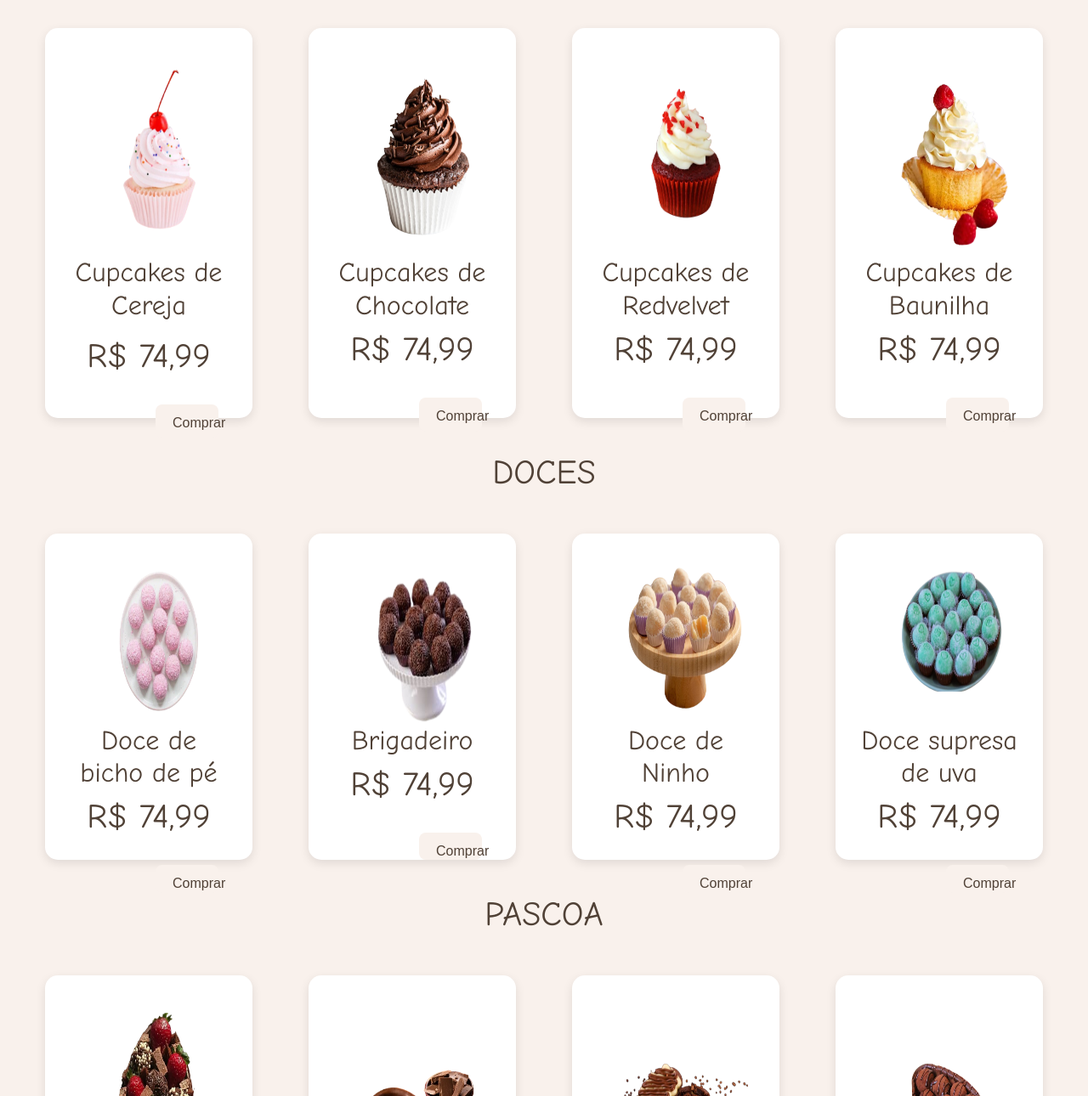
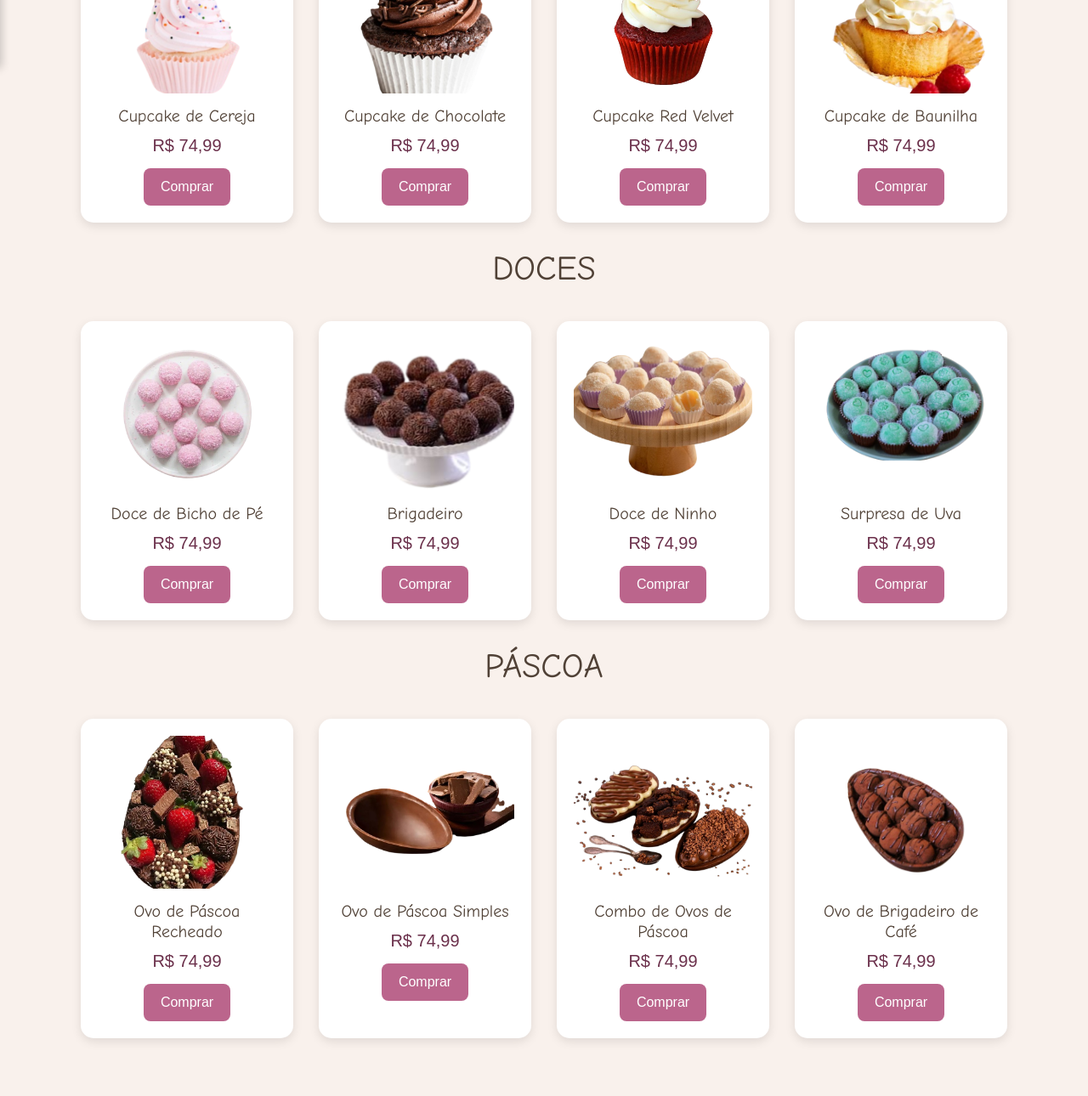
Before and after one commit to RBS4ntos/23-04-2025-confeitaria, a website: page delivery.html in a window 1280 px wide. Shown: the part 720-2010 px from the top of the page at 85% size. Drawn offline with nearby package versions, Linux system fonts and the light colour scheme.

Commit message:
Update delivery.html

```diff
--- a/delivery.html
+++ b/delivery.html
@@ -1,8 +1,8 @@
 <!DOCTYPE html>
 <html lang="en">
 <head>
-    <meta charset="UTF-8">
-    <meta name="viewport" content="width=device-width, initial-scale=1.0">
+  	<meta charset="UTF-8" />
+	<meta name="viewport" content="width=device-width, initial-scale=1.0"/>
 	<title>Cardápio</title>
 	<link rel="stylesheet" href="./bootstrap-5.3.3-dist/css/bootstrap.css">
 	<link rel="stylesheet" href="https://cdnjs.cloudflare.com/ajax/libs/font-awesome/6.5.0/css/all.min.css">
@@ -15,6 +15,12 @@
 			background-color: #F9F1EC;
 		}
 
+		body.menu-aberto {
+			overflow: hidden;
+			position: fixed;
+			width: 100%;
+		}
+
 		.texto {
 			font-family: 'Comic Sans MS', cursive, sans-serif;
 			text-align: center;
@@ -23,16 +29,21 @@
 
 		.sidebar {
 			height: 100%;
-            width: 0;
+			width: 250px;
 			position: fixed;
 			top: 0;
 			left: 0;
 			background-color: #fff0f6;
 			overflow-x: hidden;
-            transition: 0.5s;
-            padding-top: 60px;
+			transition: transform 0.4s ease;
+			transform: translateX(-100%);
 			z-index: 1100;
 			box-shadow: 2px 0 10px rgba(0, 0, 0, 0.2);
+			padding-top: 60px;
+		}
+
+		.sidebar.aberta {
+			transform: translateX(0);
 		}
 
 		.sidebar a {
@@ -42,7 +53,7 @@
 			font-size: 18px;
 			color: #b03b6f;
 			display: block;
-            transition: 0.3s;
+			transition: background 0.3s;
 		}
 
 		.sidebar a:hover {
@@ -86,60 +97,61 @@
 			color: #fff;
 		}
 
-        .menu-header {
-            background-color: #F9F1EC;
-            padding: 10px 0;
-            text-align: center;
+		.cards-container {
+			display: flex;
+			flex-wrap: wrap;
+			justify-content: center;
+			gap: 30px;
+			padding: 30px 10px;
 		}
 
-        section button {
+		.card-produto {
+			background-color: #fff;
+			width: 250px;
+			border-radius: 15px;
+			box-shadow: 0 4px 12px rgba(0, 0, 0, 0.1);
+			transition: transform 0.3s;
+			text-align: center;
+			padding: 20px;
+		}
+
+		.card-produto:hover {
+			transform: translateY(-5px);
+		}
+
+		.card-produto img {
+			width: 100%;
+			height: 180px;
+			object-fit: cover;
+			border-radius: 10px;
+		}
+
+		.card-produto h2 {
+			font-family: 'Comic Sans MS', cursive, sans-serif;
+			font-size: 20px;
+			color: #504136;
+			margin: 15px 0 10px;
+		}
+
+		.card-produto h1 {
+			font-size: 20px;
+			color: #6b304b;
+			margin-bottom: 15px;
+		}
+
+		.card-produto button {
 			padding: 10px 20px;
-            margin: 0 100px;
 			border-radius: 8px;
 			font-size: 16px;
-            background-color: #F9F1EC;
-            color: #504136;
+			background-color: #bb658c;
+			color: white;
 			border: none;
 			cursor: pointer;
-            transition: background-color 0.3s, color 0.3s;
-            width: 40%;
-            height: 10%;
-            margin-top: 25px;
+			transition: background-color 0.3s ease;
 		}
 
-
-        section button:hover {
-            background-color: #bb658c;
-            color: white;
-        }
-
-        section button:active {
+		.card-produto button:hover {
 			background-color: #6b304b;
-        }
-        section {
-            width: 20%;
-            margin: 10px auto;
-            padding: 30px;
-            background-color: white;
-            border-radius: 15px;
-            box-shadow: 0 4px 12px rgba(0, 0, 0, 0.1);
-            transition: transform 0.3s ease;
-        }
-
-        section img {
-            margin-left: 30px;
-            height: 60%;
-            width: 80%;
-        }
-
-
-
-        .cards-container {
-            display: flex;
-            justify-content: center;
-            gap: 20px;
-            padding: 30px;
-            flex-wrap: wrap; /* caso fique pequeno na tela */
 		}
 
 		.footer {
@@ -150,11 +162,9 @@
 			margin-top: 50px;
 		}
 
-        .fa-brands{
-            text-align: center;
-            margin-left: 50px;
+		.fa-brands {
+			margin: 0 15px;
 		}
-
 	</style>
 </head>
 <body>
@@ -172,119 +182,117 @@
     	<div class="logo"><i class="fa-solid fa-cake-candles"></i> Um Sonho de Açúcar</div>
  	 </header>
 
-    <div class="menu-header">
-
+  	<div><h1 class="texto">BOLOS</h1></div>
+	<div class="cards-container">
+		<div class="card-produto">
+			<img src="./BoloDeChocolate.jpg" alt="Bolo de Chocolate">
+			<h2>Bolo de Chocolate</h2>
+			<h1>R$ 74,99</h1>
+			<button>Comprar</button>
+		</div>
+		<div class="card-produto">
+			<img src="./BoloDeCenora.jpg" alt="Bolo de Cenoura">
+			<h2>Bolo de Cenoura</h2>
+			<h1>R$ 74,99</h1>
+			<button>Comprar</button>
+		</div>
+		<div class="card-produto">
+			<img src="./BoloDeMorango.jpg" alt="Bolo de Morango">
+			<h2>Bolo de Morango</h2>
+			<h1>R$ 74,99</h1>
+			<button>Comprar</button>
+		</div>
+		<div class="card-produto">
+			<img src="./BoloRedVelvet.png" alt="Bolo Red Velvet">
+			<h2>Bolo Red Velvet</h2>
+			<h1>R$ 74,99</h1>
+			<button>Comprar</button>
+		</div>
 	</div>
 
-    <div><h1 class="texto">BOLOS</h1></div>
+  	<div><h1 class="texto">CUPCAKES</h1></div>
 	<div class="cards-container">
-        <section>
-            <img src="./BoloDeChocolate.jpg" id="img">
-            <h2 class="texto">Bolo de Chocolate</h2>
-            <h1 class="texto">R$ 74,99</h1>
-            <button class="butao" >Comprar</button>
-        </section>
-        <section>
-            <img src="./BoloDeCenora.jpg" id="img">
-            <h2 class="texto">Bolo de Cenoura</h2>
-            <h1 class="texto">R$ 74,99</h1>
-            <button class="butao">Comprar</button>
-        </section>
-        <section>
-            <img src="./BoloDeMorango.jpg" id="img">
-            <h2 class="texto">Bolo de Morango</h2>
-            <h1 class="texto">R$ 74,99</h1>
-            <button class="butao">Comprar</button>
-        </section>
-        <section>
-            <img src="./BoloRedVelvet.png" id="img">
-            <h2 class="texto">Bolo Red Velvet</h2>
-            <h1 class="texto">R$ 74,99</h1>
-            <button class="butao">Comprar</button>
-        </section>
+		<div class="card-produto">
+			<img src="./CupcakeDeCereja.png" alt="Cupcake de Cereja">
+			<h2>Cupcake de Cereja</h2>
+			<h1>R$ 74,99</h1>
+			<button>Comprar</button>
 		</div>
-    <d2v><h1 class="texto">CUPCAKES</h1></div>
-    <div class="cards-container">
-        <section>
-            <img src="./CupcakeDeCereja.png" id="img">
-            <h2 class="texto">Cupcakes de <p>Cereja</p></h2>
-            <h1 class="texto">R$ 74,99</h1>
-            <button class="butao">Comprar</button>
-        </section>
-        <section>
-            <img src="./CupcakeDeChocolate.png" id="img">
-            <h2 class="texto">Cupcakes de Chocolate</h2>
-            <h1 class="texto">R$ 74,99</h1>
-            <button class="butao">Comprar</button>
-        </section>
-        <section>
-            <img src="./CupcakeDeRedVelvet.png" id="img">
-            <h2 class="texto">Cupcakes de Redvelvet</h2>
-            <h1 class="texto">R$ 74,99</h1>
-            <button class="butao">Comprar</button>
-        </section>
-        <section>
-            <img src="./CupcakeDeBaunilha.png" id="img">
-            <h2 class="texto">Cupcakes de Baunilha</h2>
-            <h1 class="texto">R$ 74,99</h1>
-            <button class="butao">Comprar</button>
-        </section>
+		<div class="card-produto">
+			<img src="./CupcakeDeChocolate.png" alt="Cupcake de Chocolate">
+			<h2>Cupcake de Chocolate</h2>
+			<h1>R$ 74,99</h1>
+			<button>Comprar</button>
 		</div>
+		<div class="card-produto">
+			<img src="./CupcakeDeRedVelvet.png" alt="Cupcake Red Velvet">
+			<h2>Cupcake Red Velvet</h2>
+			<h1>R$ 74,99</h1>
+			<button>Comprar</button>
+		</div>
+		<div class="card-produto">
+			<img src="./CupcakeDeBaunilha.png" alt="Cupcake de Baunilha">
+			<h2>Cupcake de Baunilha</h2>
+			<h1>R$ 74,99</h1>
+			<button>Comprar</button>
+		</div>
+	</div>
+
 	<div><h1 class="texto">DOCES</h1></div>
 	<div class="cards-container">
-        <section>
-            <img src="./DoceDeBichoDePe.png" id="img">
-            <h2 class="texto">Doce de bicho de pé</h2>
-            <h1 class="texto">R$ 74,99</h1>
-            <button class="butao">Comprar</button>
-        </section>
-        <section>
-            <img src="./DoceDeBrigadeiro.png" id="img">
-            <h2 class="texto">Brigadeiro</h2>
-            <h1 class="texto">R$ 74,99</h1>
-            <button class="butao">Comprar</button>
-        </section>
-        <section>
-            <img src="./DoceDeNinho.png" id="img">
-            <h2 class="texto">Doce de Ninho</h2>
-            <h1 class="texto">R$ 74,99</h1>
-            <button class="butao">Comprar</button>
-        </section>
-        <section>
-            <img src="./DoceDeSupresaDeUva.png" id="img">
-            <h2 class="texto">Doce supresa de uva</h2>
-            <h1 class="texto">R$ 74,99</h1>
-            <button class="butao">Comprar</button>
-        </section>
+		<div class="card-produto">
+			<img src="./DoceDeBichoDePe.png" alt="Bicho de Pé">
+			<h2>Doce de Bicho de Pé</h2>
+			<h1>R$ 74,99</h1>
+			<button>Comprar</button>
 		</div>
-    <div><h1 class="texto">PASCOA</h1></div>
-    <div class="cards-container">
-        <section>
-            <img src="./OvoRecheado.png" id="img">
-            <h2 class="texto">Ovo de Pascoa recheado</h2>
-            <h1 class="texto">R$ 74,99</h1>
-            <button class="butao">Comprar</button>
-        </section>
-        <section>
-            <img src="./OvoSimples.png" id="img">
-            <h2 class="texto">Ovo de Pascoa simples</h2>
-            <h1 class="texto">R$ 74,99</h1>
-            <button class="butao">Comprar</button>
-        </section>
-        <section>
-            <img src="./ComboDeOvos.png" id="img">
-            <h2 class="texto">Combo de ovos de Pascoa</h2>
-            <h1 class="texto">R$ 74,99</h1>
-            <button class="butao">Comprar</button>
-        </section>
-        <section>
-            <img src="./OvoDeCafé.png" id="img">
-            <h2 class="texto">Ovo de Brigadeiro de Café</h2>
-            <h1 class="texto">R$ 74,99</h1>
-            <button class="butao">Comprar</button>
-        </section>
+		<div class="card-produto">
+			<img src="./DoceDeBrigadeiro.png" alt="Brigadeiro">
+			<h2>Brigadeiro</h2>
+			<h1>R$ 74,99</h1>
+			<button>Comprar</button>
+		</div>
+		<div class="card-produto">
+			<img src="./DoceDeNinho.png" alt="Doce de Ninho">
+			<h2>Doce de Ninho</h2>
+			<h1>R$ 74,99</h1>
+			<button>Comprar</button>
+		</div>
+		<div class="card-produto">
+			<img src="./DoceDeSupresaDeUva.png" alt="Surpresa de Uva">
+			<h2>Surpresa de Uva</h2>
+			<h1>R$ 74,99</h1>
+			<button>Comprar</button>
+		</div>
 	</div>
 
+	<div><h1 class="texto">PÁSCOA</h1></div>
+	<div class="cards-container">
+		<div class="card-produto">
+			<img src="./OvoRecheado.png" alt="Ovo recheado">
+			<h2>Ovo de Páscoa Recheado</h2>
+			<h1>R$ 74,99</h1>
+			<button>Comprar</button>
+		</div>
+		<div class="card-produto">
+			<img src="./OvoSimples.png" alt="Ovo Simples">
+			<h2>Ovo de Páscoa Simples</h2>
+			<h1>R$ 74,99</h1>
+			<button>Comprar</button>
+		</div>
+		<div class="card-produto">
+			<img src="./ComboDeOvos.png" alt="Combo de Ovos">
+			<h2>Combo de Ovos de Páscoa</h2>
+			<h1>R$ 74,99</h1>
+			<button>Comprar</button>
+		</div>
+		<div class="card-produto">
+			<img src="./OvoDeCafé.png" alt="Ovo de Café">
+			<h2>Ovo de Brigadeiro de Café</h2>
+			<h1>R$ 74,99</h1>
+			<button>Comprar</button>
+		</div>
+	</div>
 	<div class="footer">
 		<p>
 			<i class="fa-brands fa-instagram"> seu_instagram</i>
@@ -294,7 +302,16 @@
 		</p>
 	</div>
 
+  	<script>
+		function abrirMenu() {
+			document.getElementById("sidebar").classList.add("aberta");
+			document.body.classList.add("menu-aberto");
+		}
 
-   <script src="./delivery.js"></script>
+		function fecharMenu() {
+			document.getElementById("sidebar").classList.remove("aberta");
+			document.body.classList.remove("menu-aberto");
+		}
+  	</script>
 </body>
 </html>
```
Lines whose indentation alone changed are shown as unchanged.
